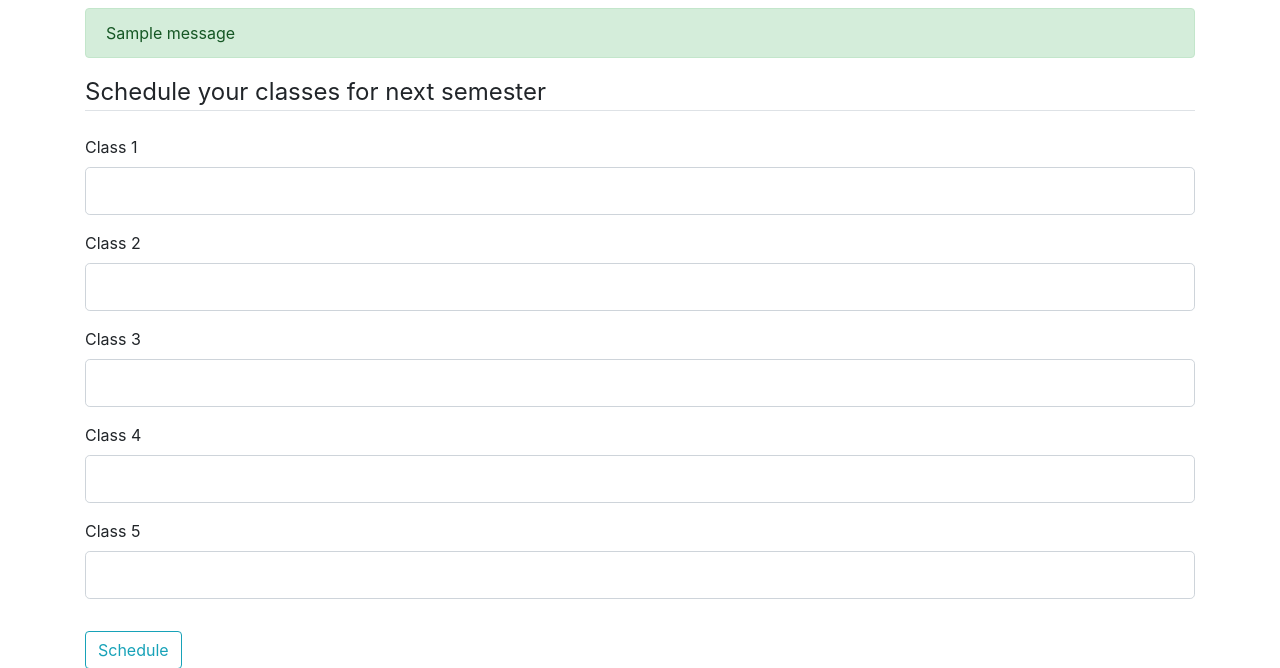
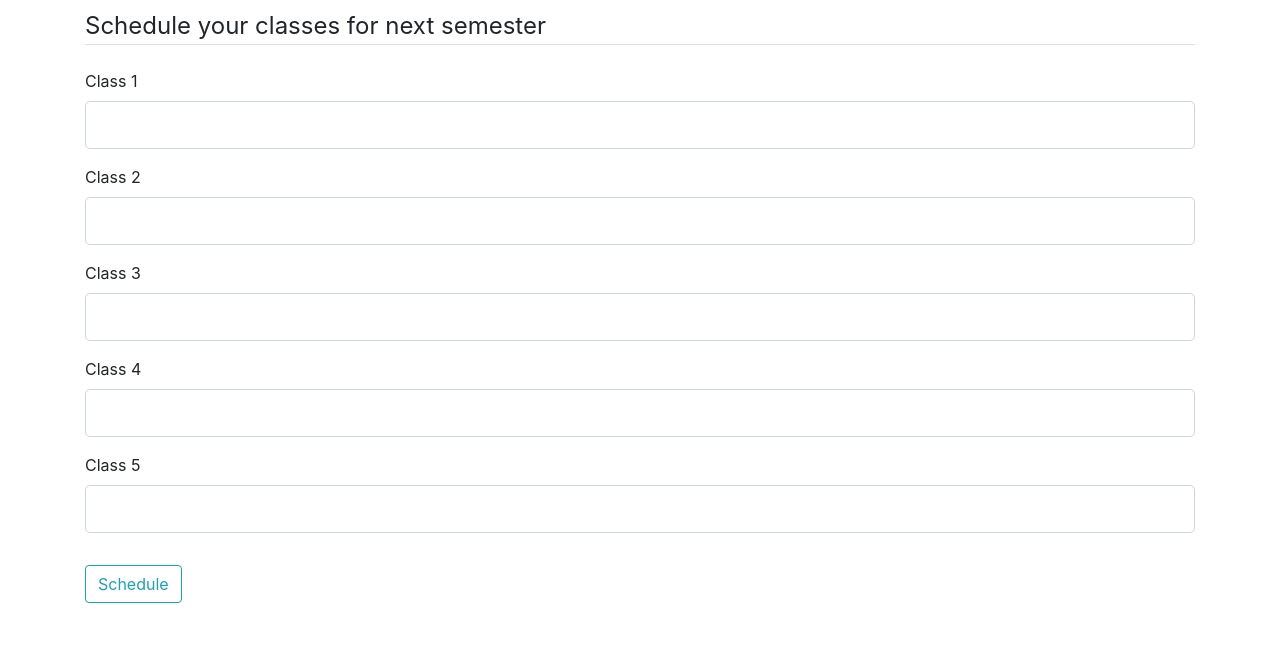
Before and after one commit to 3296f19temple/project-runtimeterror, a Flask app: page / in a window 1280 px wide. Shown: the part 56-724 px from the top of the page. Run offline with Flask 2, Linux system fonts and the light colour scheme; one stand-in notice (Sample message) is shown; some libraries are stand-ins or nearby versions.

Commit message:
got rid of flash message

```diff
--- a/flask_scheduler/templates/layout.html
+++ b/flask_scheduler/templates/layout.html
@@ -13,11 +13,6 @@
     <header class = "p-3 mb-2 bg-dark text-white">Schedule Maker</header>
     <div class = "container">
         {% with messages = get_flashed_messages(with_categories=true) %}
-            {% if messages %}
-                {% for category, message in messages %}
-                    <div class="alert alert-{{ category }}">{{ message }}</div>
-                {% endfor %}
-            {% endif %}
         {% endwith %}
         {% block content %}
         {% endblock content %}
```
